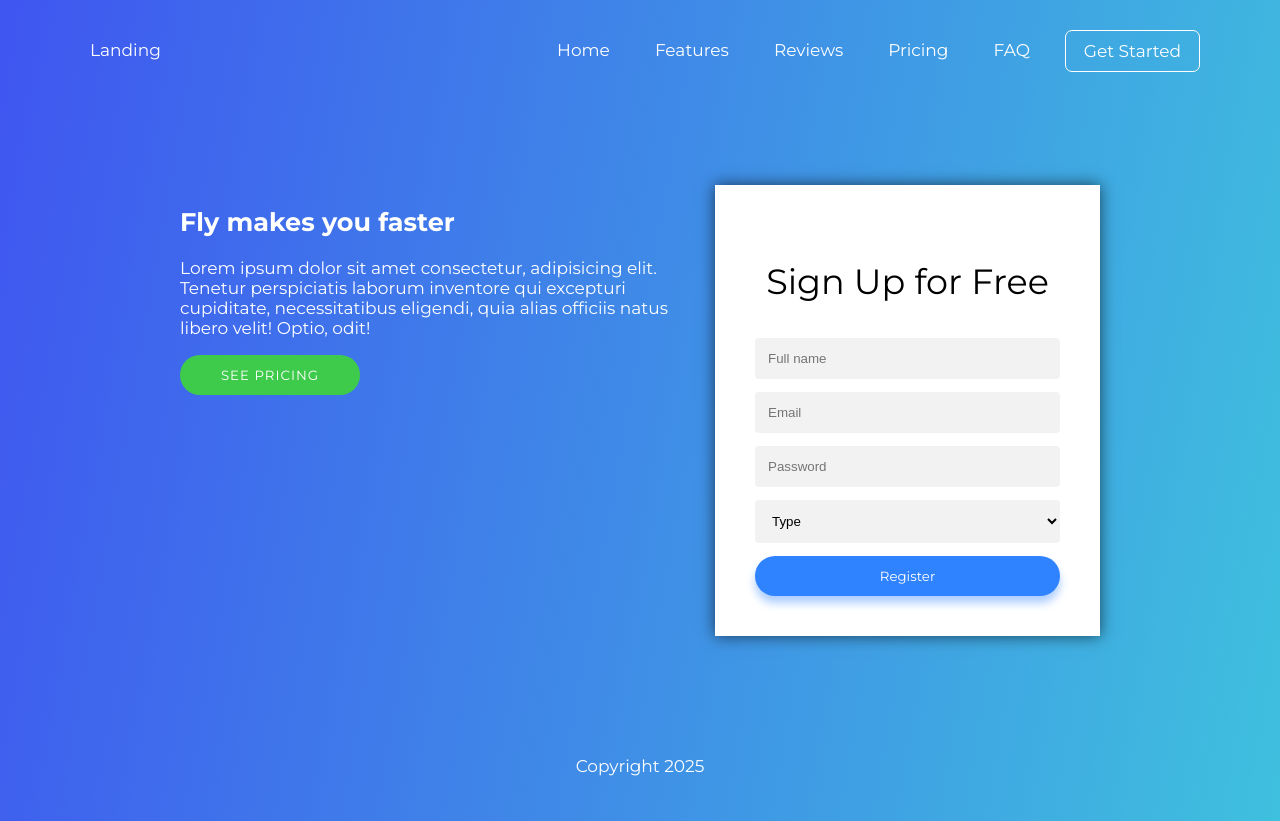
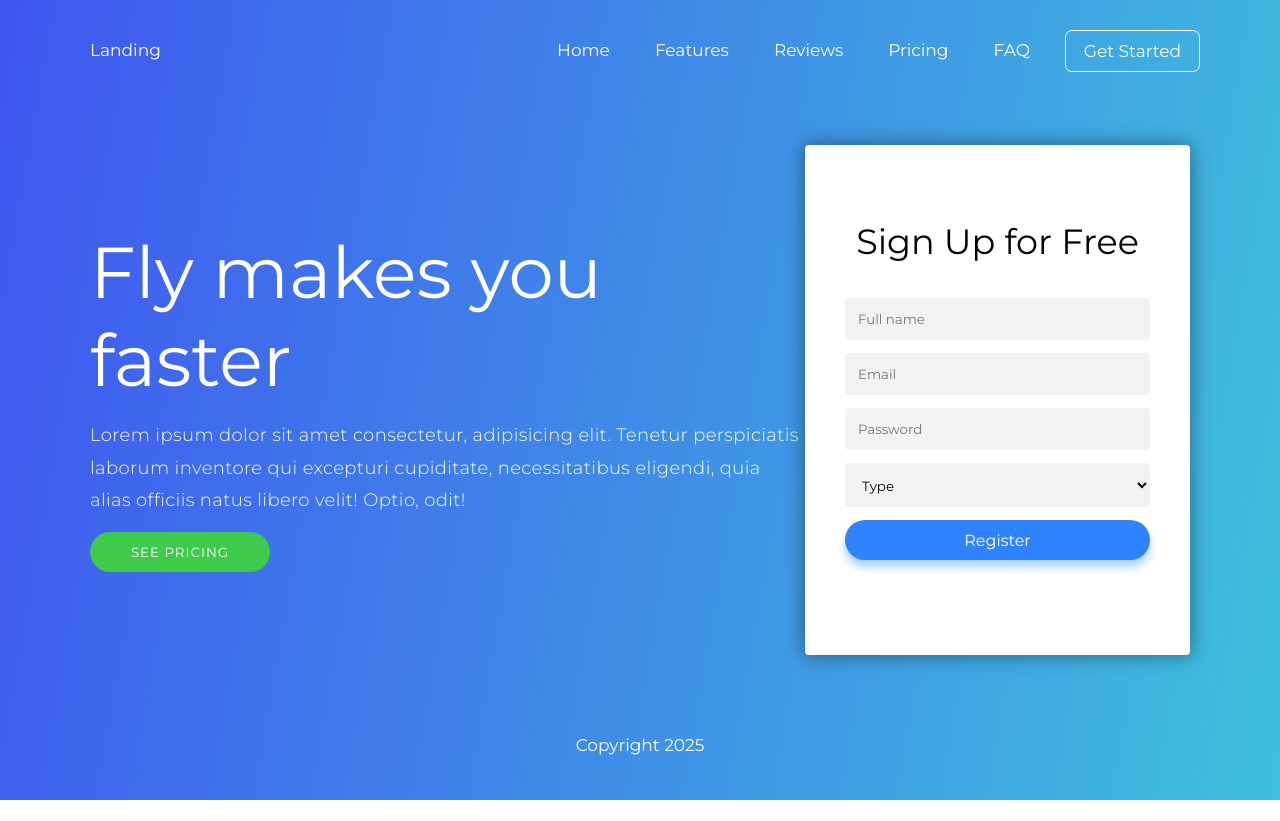
Before and after one commit to roanoarounik/Self-Trial, a plain HTML site: page index.html in a window 1280 px wide. After the commit the page ends 800 px from the top, so only its background shows below. Drawn offline with Linux system fonts and the light colour scheme.

Commit message:
Middle Finished

```diff
--- a/styles/styles.css
+++ b/styles/styles.css
@@ -48,6 +48,8 @@ header {
 
 section {
     width: 100%;
+    padding: 0 !important;
+    justify-content: space-between !important;
 }
 
 button {
@@ -72,13 +74,15 @@ button {
     width: 100%;
     background: rgb(47 131 255);
     box-shadow: 0px 7px 9px 0 rgb(47 131 255 / 40%);
+    font-size: 16px;
 }
 
 .formContainer {
     background: white;
     padding: 40px;
-    box-shadow: 0 0 15px 0px rgb(0 0 0 / 62%);
+    box-shadow: 0 0 19px 1px rgb(0 0 0 / 40%);
     min-width: 305px;
+    border-radius: 4px;
 }
 
 h3 {
@@ -99,4 +103,28 @@ form {
     background: rgb(242 242 242);
     padding: 13px;
     border-radius: 4px;
+    font-family: "Montserrat", system-ui;
 }
+
+.cta {
+    max-width: 725px;
+    align-items: flex-start;
+    justify-content: center;
+    display: flex;
+    flex-direction: column;
+    grid-gap: 15px;
+}
+
+h2 {
+    font-weight: 400;
+    font-size: 72px;
+    margin: 0;
+}
+
+p {
+    margin: 0;
+    font-size: 18px;
+    font-weight: 300;
+    letter-spacing: 0.4px;
+    line-height: 1.8;
+}
```
